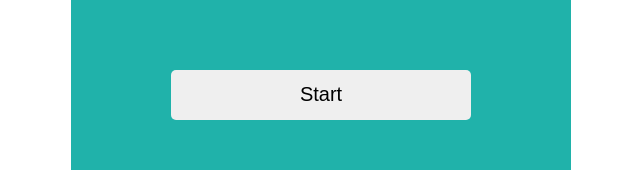
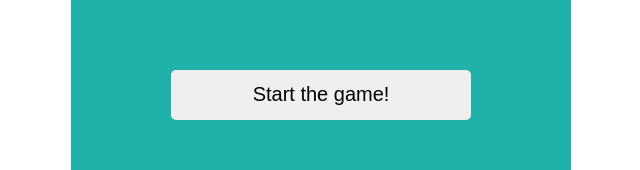
Before and after one commit to zainabidin258/Quiz-App-React-Js, a React (Vite) app: page / in a window 1280 px wide. Shown: the part 243-413 px from the top of the page, without its empty margins (319-959 px from the left). Built offline with nearby package versions, Linux system fonts and the light colour scheme.

Commit message:
Updated start button text

```diff
--- a/src/Components/Menu.jsx
+++ b/src/Components/Menu.jsx
@@ -8,7 +8,7 @@ function Menu() {
       <button onClick={ () => {
         setGameState("quiz")
       }}>
-        Start
+        Start the game!
       </button>
     </div>
   )
```
